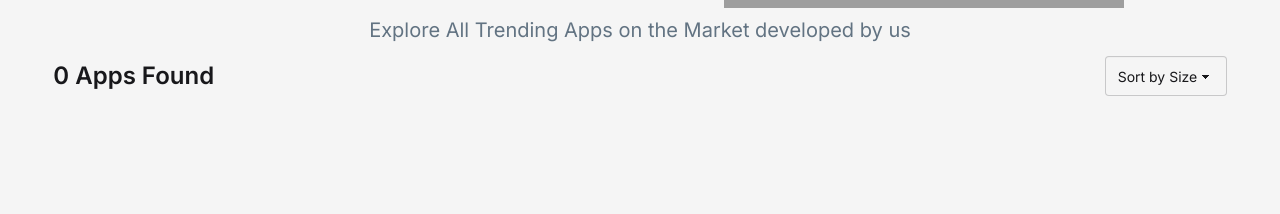
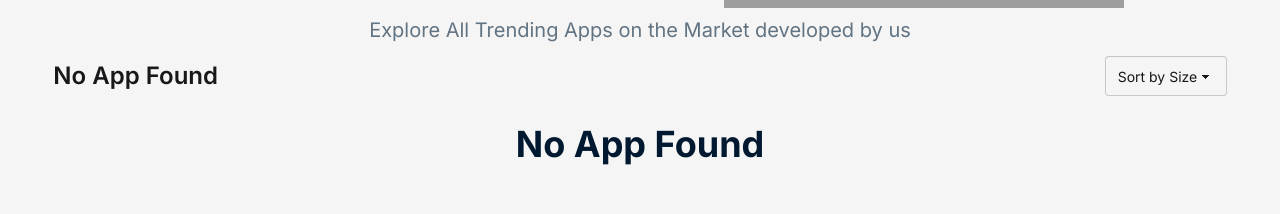
Before and after one commit to amin-babu/B12-A08-Hero-Apps, a React (Vite) app: page /installations in a window 1280 px wide. Shown: the part 176-390 px from the top of the page. Built offline with nearby package versions, Linux system fonts and the light colour scheme; grey boxes are pictures that could not be loaded.

Commit message:
installation updated a bit

```diff
--- a/src/Pages/MyInstallation.jsx
+++ b/src/Pages/MyInstallation.jsx
@@ -37,7 +37,7 @@ const MyInstallation = () => {
       <h3 className='font-bold text-5xl mt-16 text-[#001931]'>Your Installed Apps</h3>
       <p className='font-normal text-[#627382] my-3 text-xl'>Explore All Trending Apps on the Market developed by us</p>
       <div className='flex justify-between items-center'>
-        <h2 className='text-2xl font-semibold'>{sortAppsBySize.length} Apps Found</h2>
+        <h2 className='text-2xl font-semibold'>{sortAppsBySize.length ? sortAppsBySize.length : 'No'} {sortAppsBySize.length <= 1 ? 'App' : 'Apps'} Found</h2>
         <label className='form-control max-w-xs'>
           <select className='select bg-[#f5f5f5] select-bordered' value={sortOrder} onChange={e => setSortOrder(e.target.value)}>
             <option value="none">Sort by Size</option>
@@ -49,7 +49,9 @@ const MyInstallation = () => {
 
       <div className='space-y-3 my-7'>
         {
-          sortAppsBySize.map(installApp => <InstallCard key={installApp.id} handleUnInstall={handleUnInstall} installApp={installApp} />)
+          sortAppsBySize.length === 0 ?
+            <h2 className="col-span-full text-4xl font-bold text-[#001931]">No App Found</h2> :
+            sortAppsBySize.map(installApp => <InstallCard key={installApp.id} handleUnInstall={handleUnInstall} installApp={installApp} />)
         }
       </div>
     </div>
```
